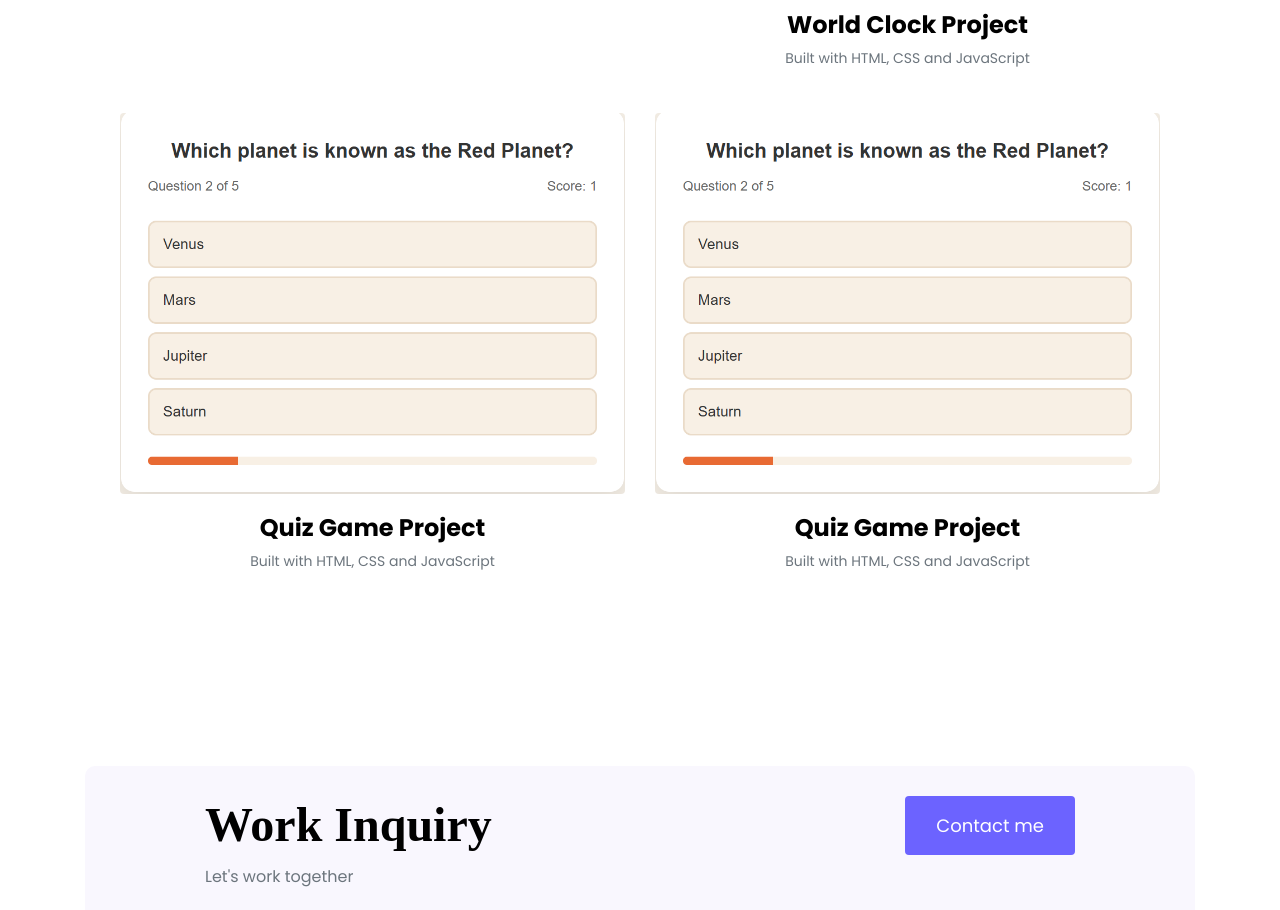
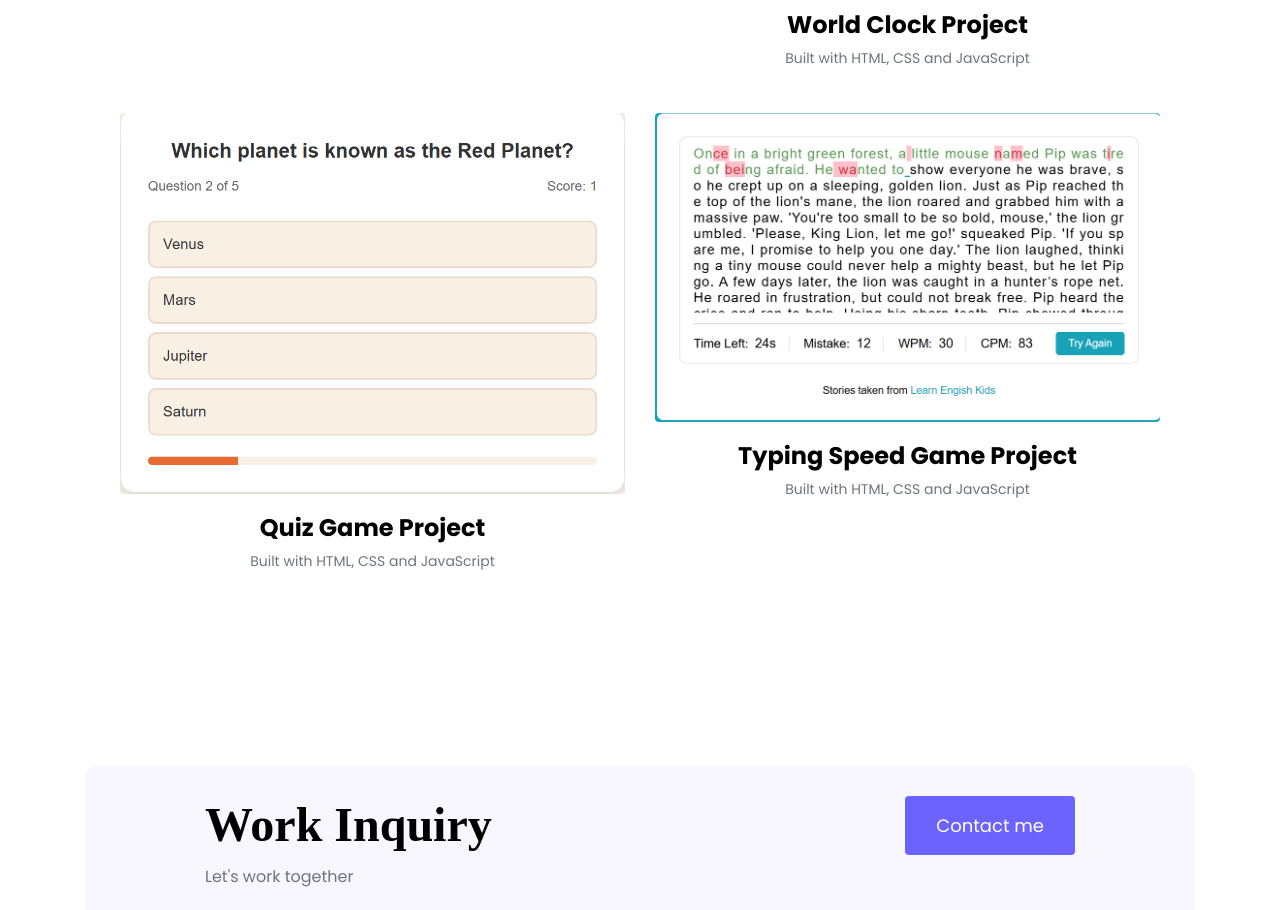
Before and after one commit to Cia-17/my-nov-portfolio, a plain HTML site: page work.html in a window 1280 px wide. Shown: the part 1264-2174 px from the top of the page. Drawn offline with nearby package versions, Linux system fonts and the light colour scheme; a web font is replaced by a local one.

Commit message:
Included image for typing project and updated link and name

```diff
--- a/work.html
+++ b/work.html
@@ -74,8 +74,8 @@
                 </div>
                 <div class="col-md-6 mb-4">
                     <a href="https://first-simple-typing-speed-game.netlify.app/" target="_blank" style="text-decoration: none;">
-                    <img src="images/quiz-game-project-image.png" alt="simple quiz game project preview" class="img-fluid mb-3 rounded">
-                  <h3 class="text-center m-0"> Quiz Game Project </h3>
+                    <img src="images/typing-speed-game-image.png" alt="simple typing speed game project preview" class="img-fluid mb-3 rounded">
+                  <h3 class="text-center m-0"> Typing Speed Game Project </h3>
                   <p class="text-center text-muted">Built with HTML, CSS and JavaScript</p>
                   </a>
                 </div>
```
Also changed, not shown: images/typing-speed-game-image.png (added).
